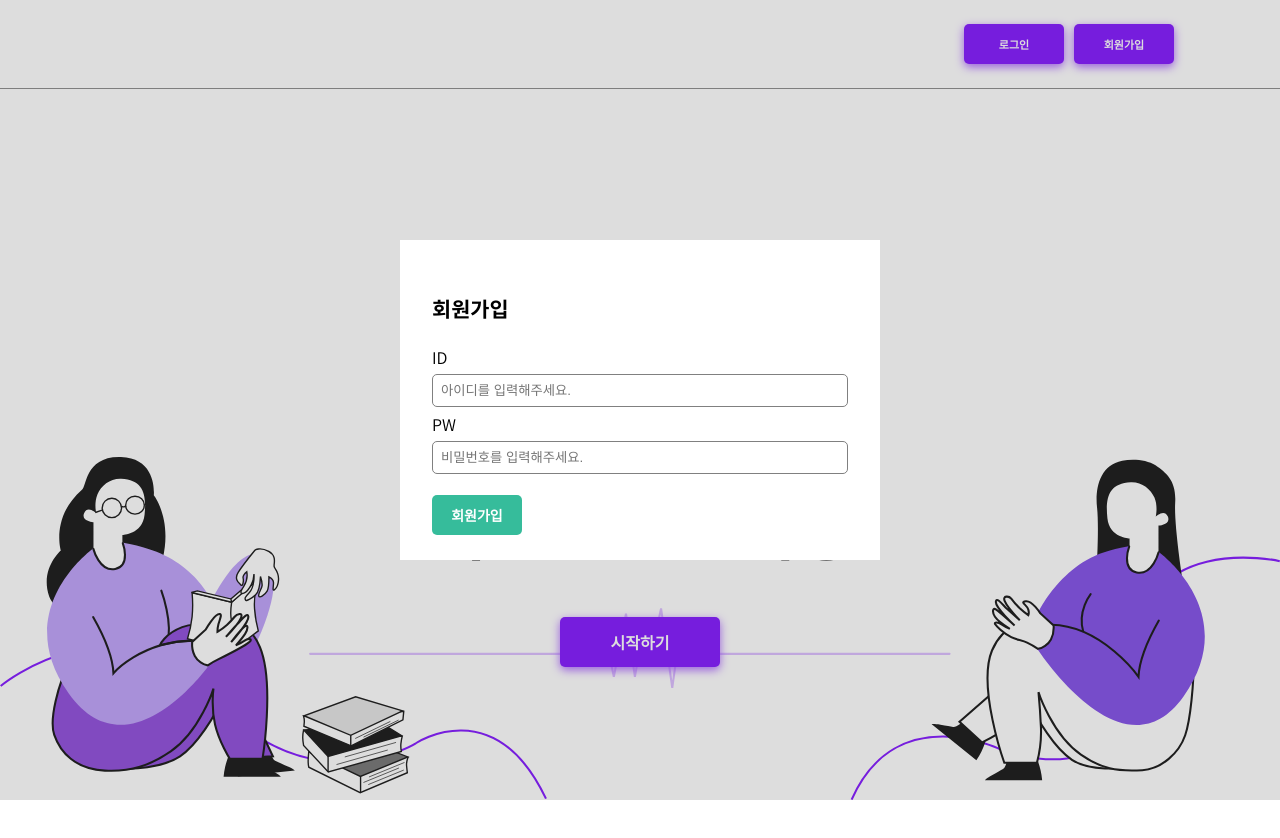
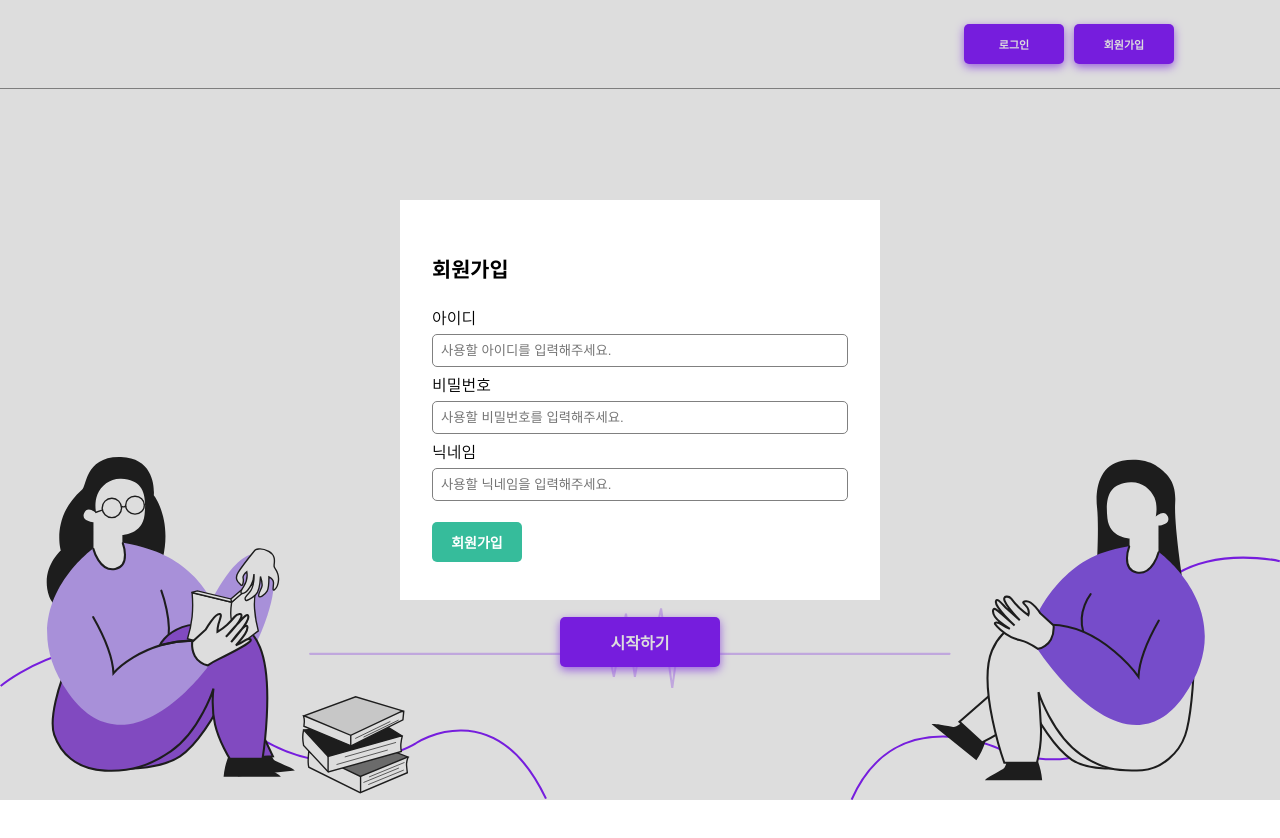
Before and after one commit to jjmin321/RandomChatting_Web, a Vue app: page / in a window 1280 px wide. Both pictures are taken after a click on the button "회원가입". Shown: the top 838 px of the page. Built offline with nearby package versions, Linux system fonts and the light colour scheme.

Commit message:
[IMPROVE] Modal Box

```diff
--- a/src/components/SignupModal.vue
+++ b/src/components/SignupModal.vue
@@ -4,14 +4,18 @@
         <div class="signup-modal-box">
             <h3 class="signup-modal-box-title">회원가입</h3>
             <div class="signup-modal-box-form">
-                <span>ID</span>
-                <input v-model="id" type="text" placeholder="아이디를 입력해주세요." autofocus />
+                <span>아이디</span>
+                <input v-model="id" type="text" placeholder="사용할 아이디를 입력해주세요." autofocus />
             </div>
             <div class="signup-modal-box-form">
-                <span>PW</span>
-                <input v-model="pw" type="text" placeholder="비밀번호를 입력해주세요." />
+                <span>비밀번호</span>
+                <input v-model="pw" type="text" placeholder="사용할 비밀번호를 입력해주세요." />
             </div>
-                <button class="signup-modal-box-submit">회원가입</button>
+            <div class="signup-modal-box-form">
+                <span>닉네임</span>
+                <input v-model="name" type="text" placeholder="사용할 닉네임을 입력해주세요." />
+            </div>
+                <button class="signup-modal-box-submit" @click="signup">회원가입</button>
         </div>
   </div>
 </template>
@@ -77,7 +81,7 @@ export default {
         background-color: white;
         padding: 2rem;
         width: 30rem;
-        height: 20rem;
+        height: 25rem;
         &-title {
             font-size: 1.3rem;
         }
```
